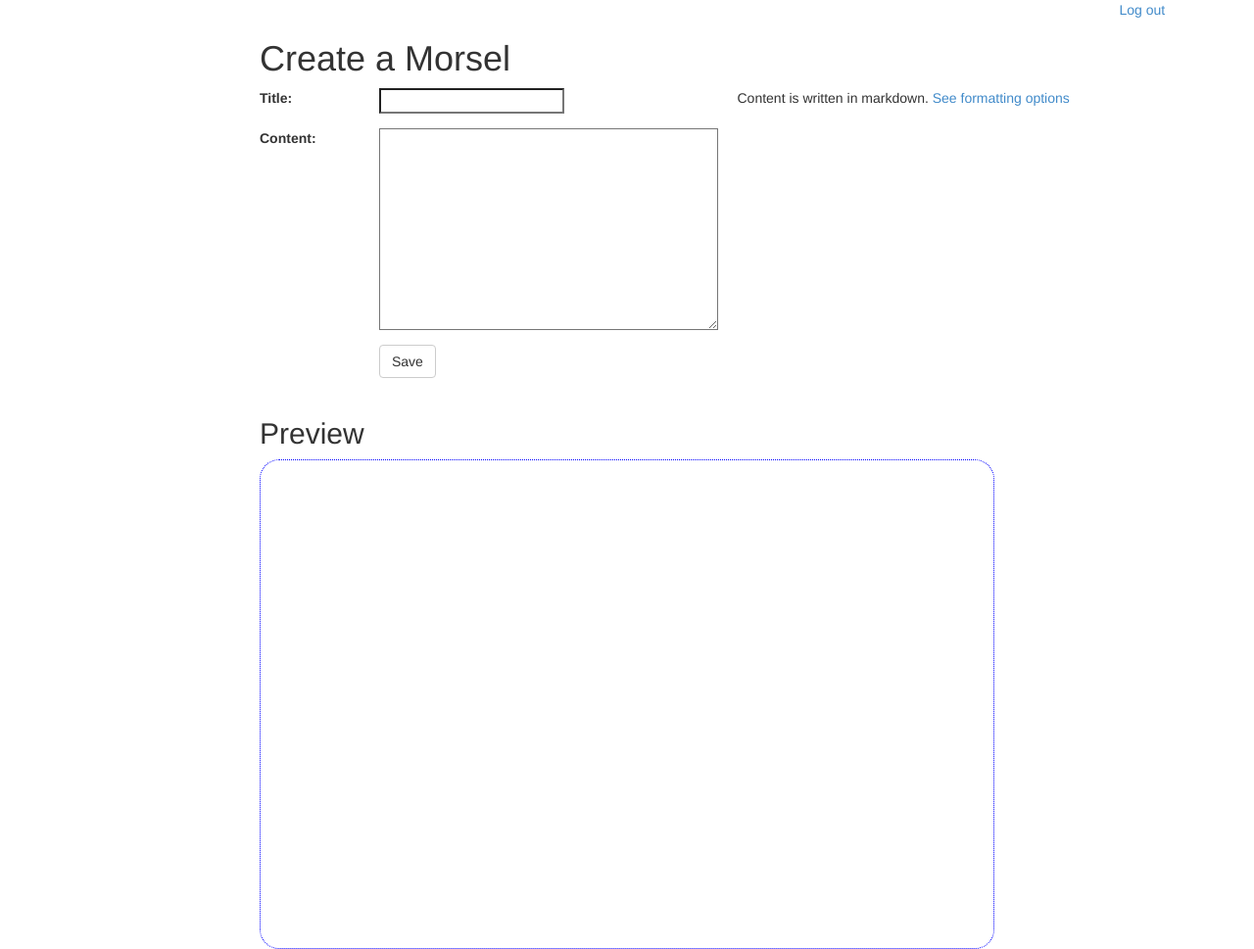
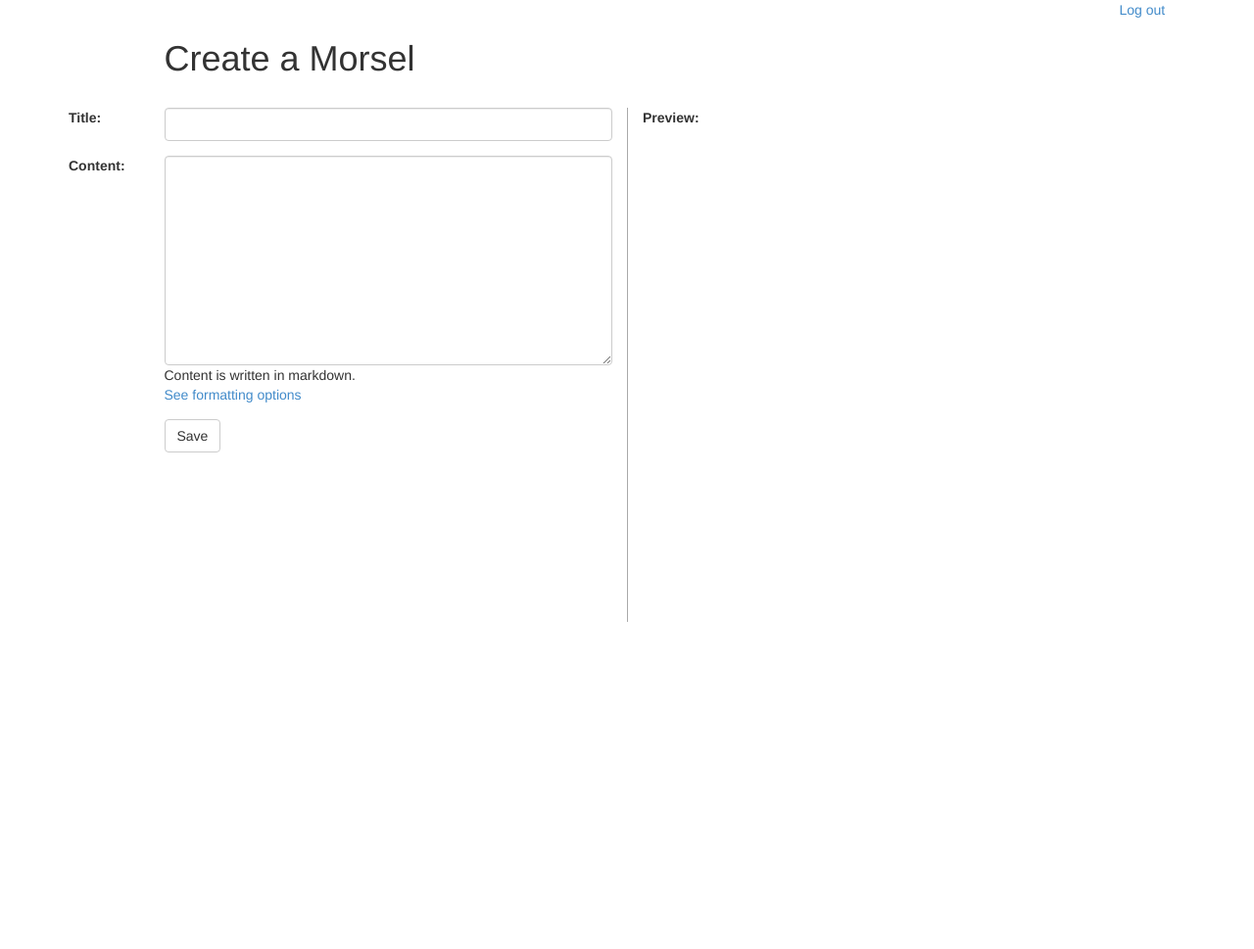
Before and after one commit to tsaylor/remember-forever, a Django app: page /morsel/create/ in a window 1280 px wide. Shown: the whole page at 98% size. After the commit the page ends 635 px from the top, so only its background shows below. Run offline with Django 3.2, Linux system fonts and the light colour scheme; a user stored in the database is signed in.

Commit message:
restyled the create morsel page

```diff
--- a/core/static/css/core/morsel_form.html.css
+++ b/core/static/css/core/morsel_form.html.css
@@ -1,8 +1,6 @@
 #previewPane{
     height:500px;
     width:auto;
-    border: 1px dotted blue;
-    border-radius: 20px;
     padding-left:10px;
     padding-right:10px;
     word-wrap:break-word;
--- a/core/templates/core/morsel_form.html
+++ b/core/templates/core/morsel_form.html
@@ -7,16 +7,56 @@
 {% block content %}
 
 <div class='row'>
-    <h1 class='col-md-5 col-md-offset-2'>Create a Morsel</h1>
+    <h1 class='col-md-5 col-md-offset-1'>Create a Morsel</h1>
+</div>
+<br>
+<div class='row'>
+    <div class='col-md-6'>
+        {% with button_name='Save' action_url='morsel_create' %}
+            {% if form.non_field_errors %}
+                {{ form.non_field_errors }}
+            {% endif %}
+
+            <form class='form-horizontal' role='form' method="post" action="{% url action_url %}">
+            {% csrf_token %}
+            {% for hidden in form.hidden_fields %}
+                {{ hidden }}
+            {% endfor %}
+
+            <div class='form-group{% if form.title.errors %} has-error{% endif %}'>
+                <div class='col-md-2'>{{ form.title.label_tag }}</div>
+                <div class='col-md-10'>
+                    <input id="id_title" class="form-control" maxlength="255" name="title" type="text">
+                </div>
+                {% if form.title.errors %}
+                    <span class="help-block col-md-10 col-md-offset-2">
+                        {% for e in form.title.errors %}{{ e }}{% endfor %}
+                    </span>
+                {% endif %}
+            </div>
+            <div class='form-group{% if form.content.errors %} has-error{% endif %}'>
+                <div class='col-md-2'>{{ form.content.label_tag }}</div>
+                <div class='col-md-10'>
+                    <textarea id="id_content" class="form-control" name="content" rows="10"></textarea>
+                    <div>Content is written in markdown.<br>
+                    <a data-toggle='collapse' data-target='#formatting_options'>See formatting options</a></div>
+                </div>
+
+                {% if form.content.errors %}
+                    <span class="help-block col-md-10 col-md-offset-2">
+                        {% for e in form.content.errors %}{{ e }}{% endfor %}
+                    </span>
+                {% endif %}
             </div>
                 <div class='row'>
-    <div class='col-md-5 col-md-offset-2'>
-        {% include 'form_include.html' with form=form button_name='Save' action_url='morsel_create' %}
+                    <div class='col-md-10 col-md-offset-2'>
+                        <button type="submit" class='btn btn-default'>{{ button_name }}</button>
                     </div>
-    <div class='col-md-5'>
-        <p>Content is written in markdown.
-            <a data-toggle='collapse' data-target='#formatting_options'>See formatting options</a>
-        </p>
+                </div>
+            </form>
+        {% endwith %}
+        <div class="row" style="margin-top: 15px;">
+            <div class="col-md-10 col-md-offset-2">
                 <div id="formatting_options" class='collapse'>
                     <pre>
 Newlines are converted to Paragraphs.
@@ -45,11 +85,10 @@
                 </div>
             </div>
         </div>
-<br>
-<div class="row">
-    <div class="col-md-8 col-md-offset-2 " >
-        <h2>Preview</h2>
-        <div id="previewPane" ></div>
+    </div>
+    <div class='col-md-6' style="border-left: 1px solid #aaaaaa">
+        <label for="previewPane">Preview:</label>
+        <div id="previewPane"></div>
     </div>
 </div>
 
```
Lines whose indentation alone changed are shown as unchanged.
